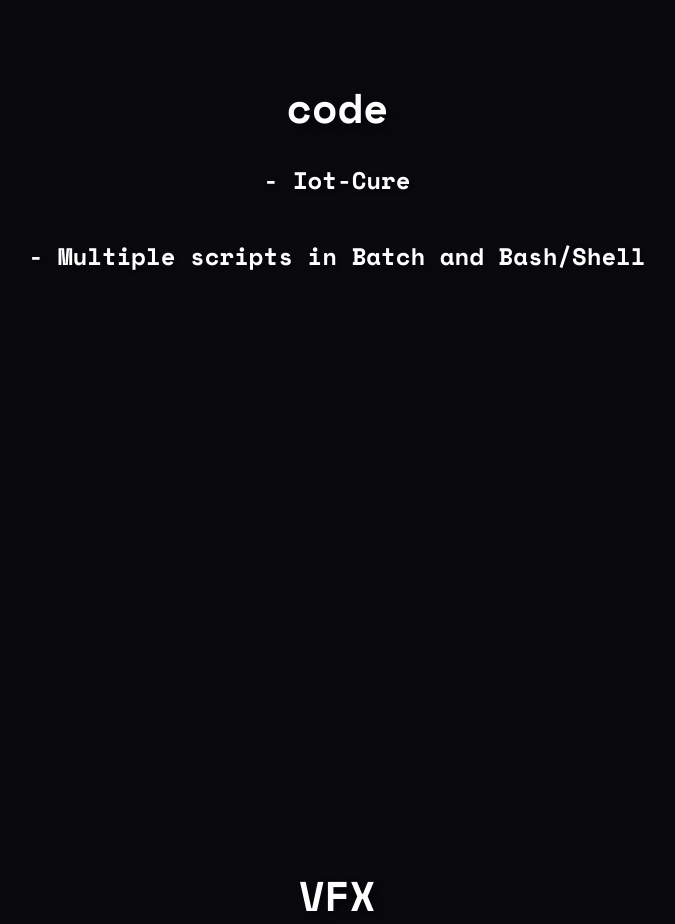
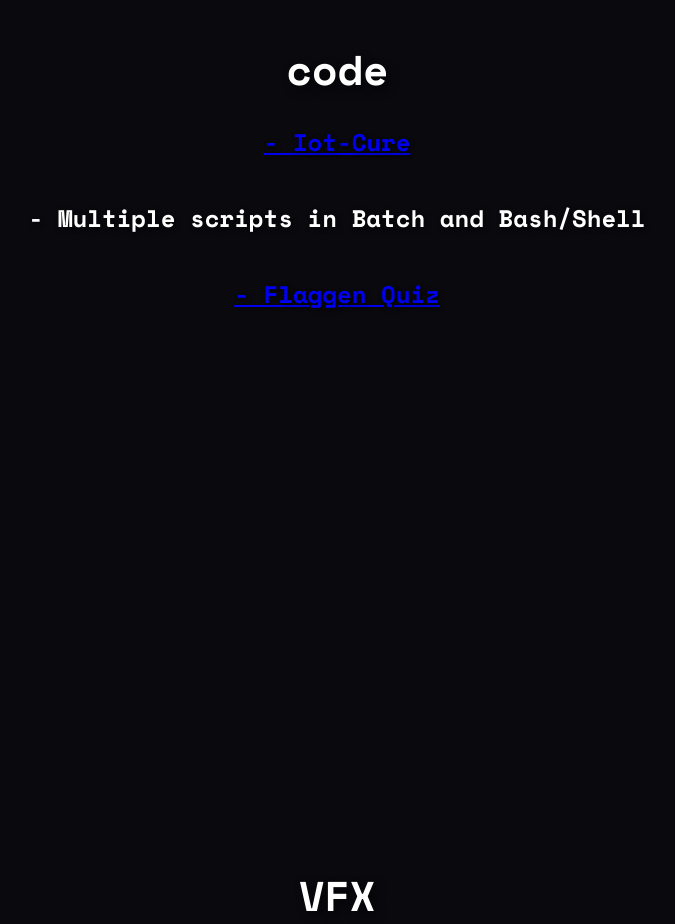
Before and after one commit to schatzsuche/homepage, a plain HTML site: page index.html in a window 1280 px wide. Shown: the part 1900-2824 px from the top of the page, without its empty margins (303-978 px from the left). Drawn offline with nearby package versions, Linux system fonts and the light colour scheme.

Commit message:
added a now project

```diff
--- a/index.html
+++ b/index.html
@@ -69,8 +69,9 @@
 
         <section id="code">
             <h2 style="transform: scale(2);" class="big">code</h2>
-            <h2>- Iot-Cure</h2>
+            <h2><a href="https://iot-cure.github.io/IoT-Cure-Website/">- Iot-Cure</a></h2>
             <h2>- Multiple scripts in Batch and Bash/Shell</h2>
+            <h2><a href="https://flaggen-quiz.onrender.com/">- Flaggen Quiz</a></h2>
 
         </section>
 
```
